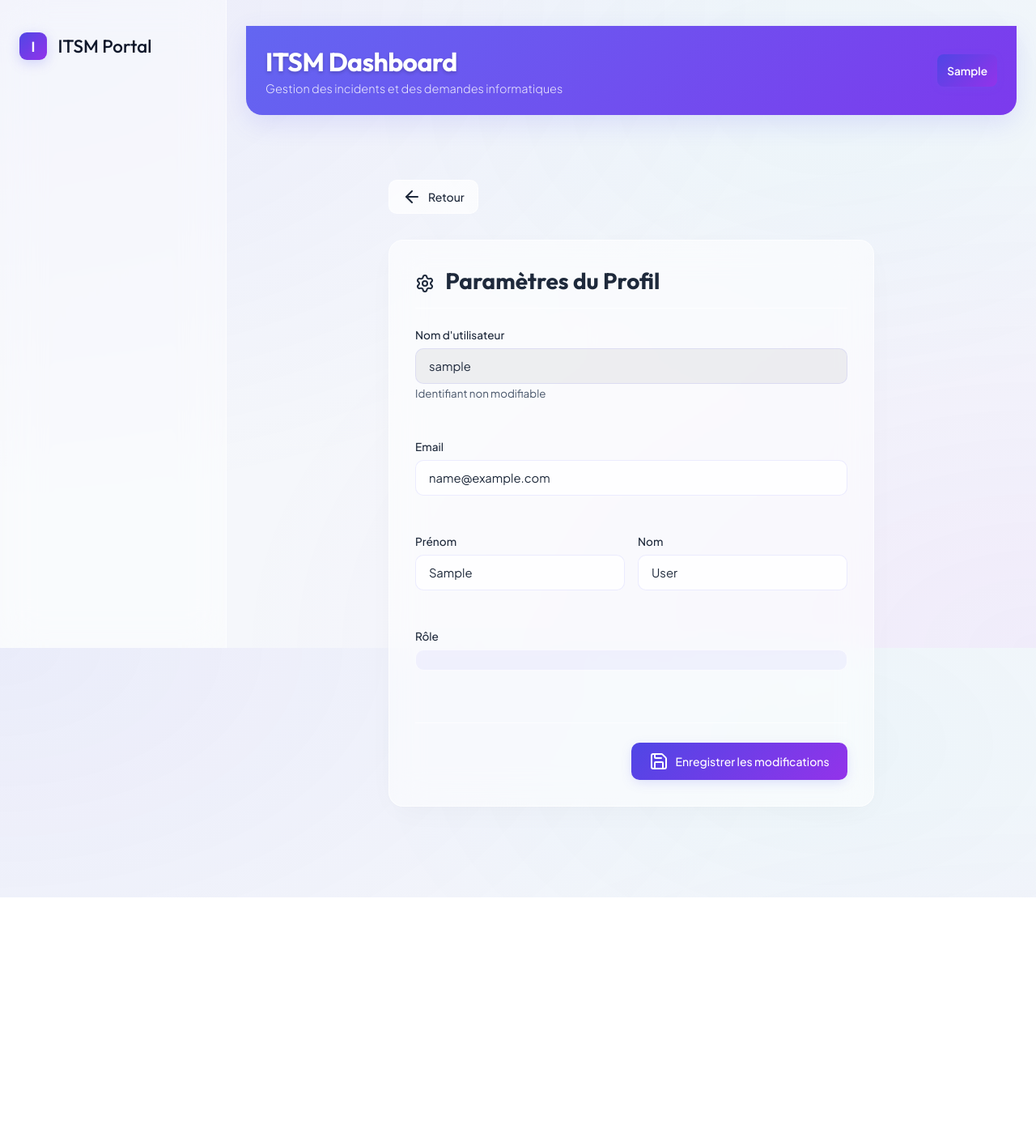
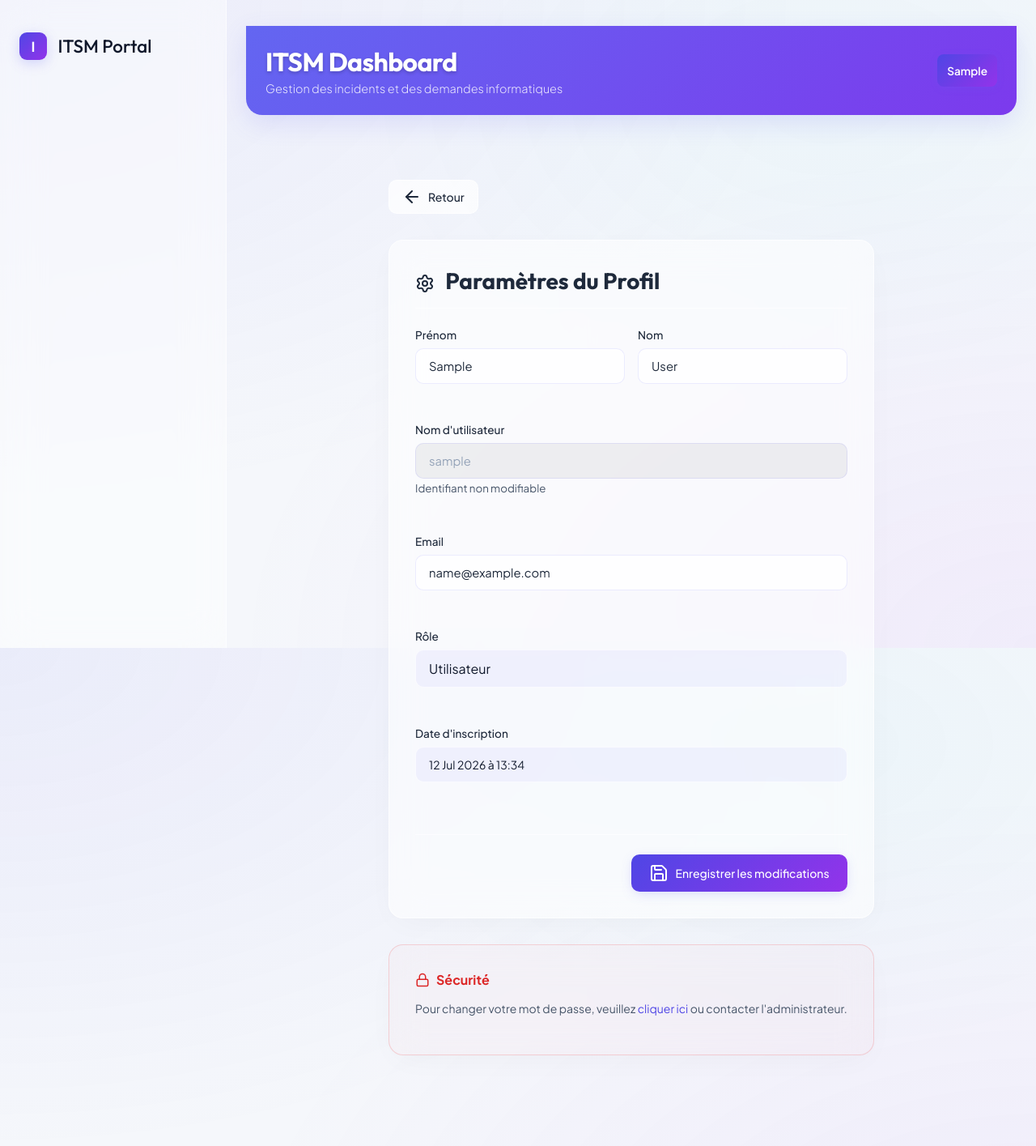
Before and after one commit to djami-colab/itsm_project, a Django app: page /profile/ in a window 1280 px wide. Shown: the whole page at 81% size. Before the commit the page ends 1108 px from the top, so only its background shows below. Run offline with Django 5.2, Linux system fonts and the light colour scheme; the visitor is signed in with stand-in values (Sample User, id 1).

Commit message:
feat: enhance user profile page with full edit capabilities
- Add comprehensive profile editing form with validation
- Improve form layout with first/last name grid layout
- Add success and error message alerts
- Implement email uniqueness validation
- Display user role and registration date as read-only fields
- Add security section for password management info
- Enhance form styling for both light and dark themes
- Improve accessibility with proper labels and hints

```diff
--- a/tickets/static/tickets/css/styles.css
+++ b/tickets/static/tickets/css/styles.css
@@ -661,9 +661,25 @@ html[data-theme="dark"] .menu-user-role {
     box-shadow: 0 0 0 3px rgba(99, 102, 241, 0.1);
 }
 
+html[data-theme="dark"] .form-control:focus {
+    background: #1e293b;
+}
+
 textarea.form-control {
     min-height: 120px;
     resize: vertical;
+}
+
+.form-control:disabled,
+.form-control:read-only {
+    background: rgba(0, 0, 0, 0.05);
+    cursor: not-allowed;
+    color: var(--text-muted);
+}
+
+html[data-theme="dark"] .form-control:disabled,
+html[data-theme="dark"] .form-control:read-only {
+    background: rgba(255, 255, 255, 0.05);
 }
 
 .form-control-lg {
--- a/tickets/templates/tickets/profile.html
+++ b/tickets/templates/tickets/profile.html
@@ -11,6 +11,27 @@
             </a>
         </div>
 
+        {% if message %}
+        <div style="margin-bottom: 1.5rem; padding: 1rem; background: rgba(34, 197, 94, 0.1); border: 1px solid rgba(34, 197, 94, 0.3); border-radius: var(--border-radius-sm); color: #16a34a; display: flex; align-items: center; gap: 0.75rem;">
+            <i data-lucide="check-circle" style="width: 20px; height: 20px;"></i>
+            <span>{{ message }}</span>
+        </div>
+        {% endif %}
+
+        {% if form_errors %}
+        <div style="margin-bottom: 1.5rem; padding: 1rem; background: rgba(239, 68, 68, 0.1); border: 1px solid rgba(239, 68, 68, 0.3); border-radius: var(--border-radius-sm); color: #dc2626; display: flex; align-items: center; gap: 0.75rem;">
+            <i data-lucide="alert-circle" style="width: 20px; height: 20px;"></i>
+            <div>
+                <p style="font-weight: 600; margin: 0;">Erreur lors de la modification</p>
+                <ul style="margin: 0.5rem 0 0 0; padding-left: 1.25rem; font-size: 0.875rem;">
+                    {% for error in form_errors %}
+                    <li>{{ error }}</li>
+                    {% endfor %}
+                </ul>
+            </div>
+        </div>
+        {% endif %}
+
         <div class="card">
             <h1 style="font-family: 'Outfit', sans-serif; font-size: 1.75rem; margin-bottom: 1.5rem; border-bottom: 1px solid var(--border-color); padding-bottom: 1rem;">
                 <i data-lucide="settings" style="vertical-align: middle; margin-right: 0.5rem;"></i>
@@ -19,6 +40,18 @@
 
             <form method="POST" style="display: flex; flex-direction: column; gap: 1.5rem;">
                 {% csrf_token %}
+
+                <div style="display: grid; grid-template-columns: 1fr 1fr; gap: 1rem;">
+                    <div class="form-group">
+                        <label for="first_name" class="form-label">Prénom</label>
+                        <input type="text" id="first_name" name="first_name" class="form-control" value="{{ user.first_name }}" placeholder="Prénom" required>
+                    </div>
+
+                    <div class="form-group">
+                        <label for="last_name" class="form-label">Nom</label>
+                        <input type="text" id="last_name" name="last_name" class="form-control" value="{{ user.last_name }}" placeholder="Nom" required>
+                    </div>
+                </div>
 
                 <div class="form-group">
                     <label for="username" class="form-label">Nom d'utilisateur</label>
@@ -31,22 +64,25 @@
                     <input type="email" id="email" name="email" class="form-control" value="{{ user.email }}" required>
                 </div>
 
-                <div style="display: grid; grid-template-columns: 1fr 1fr; gap: 1rem;">
-                    <div class="form-group">
-                        <label for="first_name" class="form-label">Prénom</label>
-                        <input type="text" id="first_name" name="first_name" class="form-control" value="{{ user.first_name }}" placeholder="Prénom">
-                    </div>
-
-                    <div class="form-group">
-                        <label for="last_name" class="form-label">Nom</label>
-                        <input type="text" id="last_name" name="last_name" class="form-control" value="{{ user.last_name }}" placeholder="Nom">
+                <div class="form-group">
+                    <label class="form-label">Rôle</label>
+                    <div style="padding: 0.75rem 1rem; background: rgba(99, 102, 241, 0.06); border: 1px solid var(--border-color); border-radius: var(--border-radius-sm); color: #0f172a;">
+                        {% if user.is_admin %}
+                        Administrateur
+                        {% elif user.is_technicien %}
+                        Technicien
+                        {% elif user.is_client %}
+                        Client
+                        {% else %}
+                        Utilisateur
+                        {% endif %}
                     </div>
                 </div>
 
                 <div class="form-group">
-                    <label class="form-label">Rôle</label>
-                    <div style="padding: 0.75rem 1rem; background: rgba(99, 102, 241, 0.06); border: 1px solid var(--border-color); border-radius: var(--border-radius-sm); color: #0f172a;">
-                        {{ user.role.libelle }}
+                    <label class="form-label">Date d'inscription</label>
+                    <div style="padding: 0.75rem 1rem; background: rgba(99, 102, 241, 0.06); border: 1px solid var(--border-color); border-radius: var(--border-radius-sm); color: #0f172a; font-size: 0.875rem;">
+                        {{ user.date_joined|date:"d M Y à H:i" }}
                     </div>
                 </div>
 
@@ -57,6 +93,20 @@
                 </div>
             </form>
         </div>
+
+        <div class="card" style="margin-top: 2rem; background: rgba(239, 68, 68, 0.02); border-color: rgba(239, 68, 68, 0.2);">
+            <h3 style="color: #dc2626; margin-bottom: 1rem; font-size: 1rem; display: flex; align-items: center; gap: 0.5rem;">
+                <i data-lucide="lock" style="width: 18px; height: 18px;"></i>
+                Sécurité
+            </h3>
+            <p style="color: var(--text-secondary); margin-bottom: 1rem; font-size: 0.875rem;">
+                Pour changer votre mot de passe, veuillez <a href="#" style="color: var(--primary); text-decoration: none;">cliquer ici</a> ou contacter l'administrateur.
+            </p>
+        </div>
     </div>
 </div>
+
+<script>
+    lucide.createIcons();
+</script>
 {% endblock %}
--- a/tickets/views.py
+++ b/tickets/views.py
@@ -527,16 +527,40 @@ def admin_creer_ticket(request):
 def user_profile(request):
     user = request.user
     message = None
+    form_errors = []
 
     if request.method == 'POST':
-        # Mise à jour du profil utilisateur
-        user.first_name = request.POST.get('first_name', user.first_name)
-        user.last_name = request.POST.get('last_name', user.last_name)
-        user.email = request.POST.get('email', user.email)
-        user.save()
-        message = "Profil mis à jour avec succès!"
+        # Validation des données
+        first_name = request.POST.get('first_name', '').strip()
+        last_name = request.POST.get('last_name', '').strip()
+        email = request.POST.get('email', '').strip()
+
+        # Vérifications
+        if not first_name:
+            form_errors.append("Le prénom est obligatoire.")
+        if not last_name:
+            form_errors.append("Le nom est obligatoire.")
+        if not email:
+            form_errors.append("L'email est obligatoire.")
+        elif '@' not in email or '.' not in email:
+            form_errors.append("Veuillez entrer une adresse email valide.")
+
+        # Vérifier si l'email est déjà utilisé par un autre utilisateur
+        if email and not form_errors:
+            existing_user = Utilisateur.objects.filter(email=email).exclude(id=user.id).first()
+            if existing_user:
+                form_errors.append("Cet email est déjà utilisé par un autre utilisateur.")
+
+        # Mise à jour si pas d'erreurs
+        if not form_errors:
+            user.first_name = first_name
+            user.last_name = last_name
+            user.email = email
+            user.save()
+            message = "Votre profil a été mis à jour avec succès!"
 
     return render(request, 'tickets/profile.html', {
         'user': user,
-        'message': message
+        'message': message,
+        'form_errors': form_errors
     })
```
